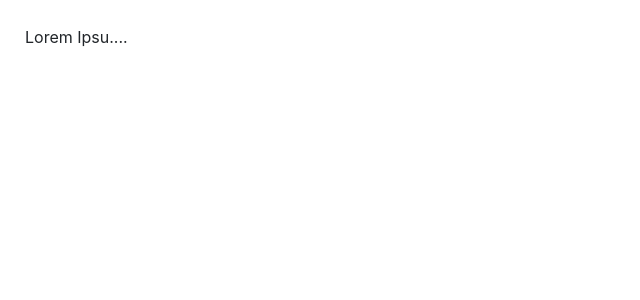
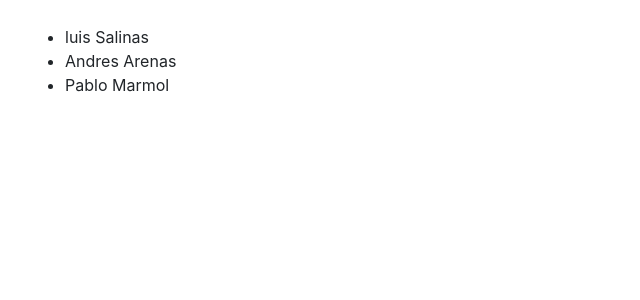
Before and after one commit to pablocastillo2017/Angular-8, an Angular app: page / in a window 1280 px wide. Shown: the top 300 px of the page, without its empty margins (0-640 px from the left). Built offline with nearby package versions, Linux system fonts and the light colour scheme.

Commit message:
Angular8 Sec7 34-Creando servicios

```diff
--- a/src/app/app.component.html
+++ b/src/app/app.component.html
@@ -1 +1,3 @@
-<div>{{ texto | resumir: 10 }}</div>
+<ul>
+  <li *ngFor="let persona of personas">{{ persona.nombre }}</li>
+</ul>
--- a/src/app/app.component.ts
+++ b/src/app/app.component.ts
@@ -1,4 +1,5 @@
 import { Component } from '@angular/core';
+import { UsuarioService } from './usuarios.service';
 
 @Component({
   selector: 'app-root',
@@ -6,6 +7,10 @@ import { Component } from '@angular/core';
   styleUrls: ['./app.component.css'],
 })
 export class AppComponent {
-  texto =
-    "Lorem Ipsum is simply dummy text of the printing and typesetting industry. Lorem Ipsum has been the industry's standard dummy text ever since the 1500s, when an unknown printer took a galley of type and scrambled it to make a type specimen book. It has survived not only five centuries, but also the leap into electronic typesetting, remaining essentially unchanged. It was popularised in the 1960s with the release of Letraset sheets containing Lorem Ipsum passages, and more recently with desktop publishing software like Aldus PageMaker including versions of Lorem Ipsum.";
+  personas: any = [];
+  constructor() {
+    let usuario = new UsuarioService();
+
+    this.personas = usuario.getUsuarios();
+  }
 }
--- /dev/null
+++ b/src/app/usuarios.service.ts
@@ -0,0 +1,21 @@
+export class UsuarioService {
+  getUsuarios() {
+    return [
+      {
+        nombre: 'luis Salinas',
+        edad: 24,
+        hobby: 'cantar',
+      },
+      {
+        nombre: 'Andres Arenas',
+        edad: 43,
+        hobby: 'Saltar',
+      },
+      {
+        nombre: 'Pablo Marmol',
+        edad: 33,
+        hobby: 'correr',
+      },
+    ];
+  }
+}
```
